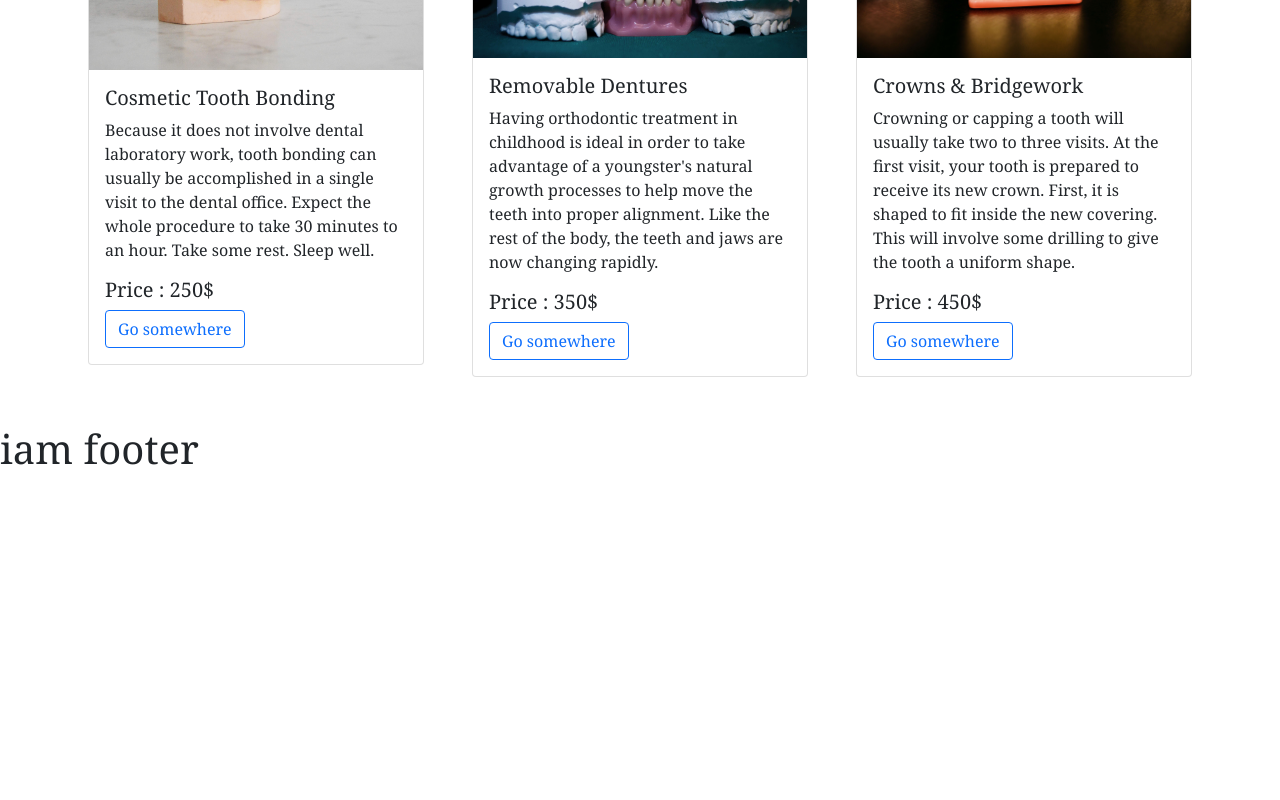
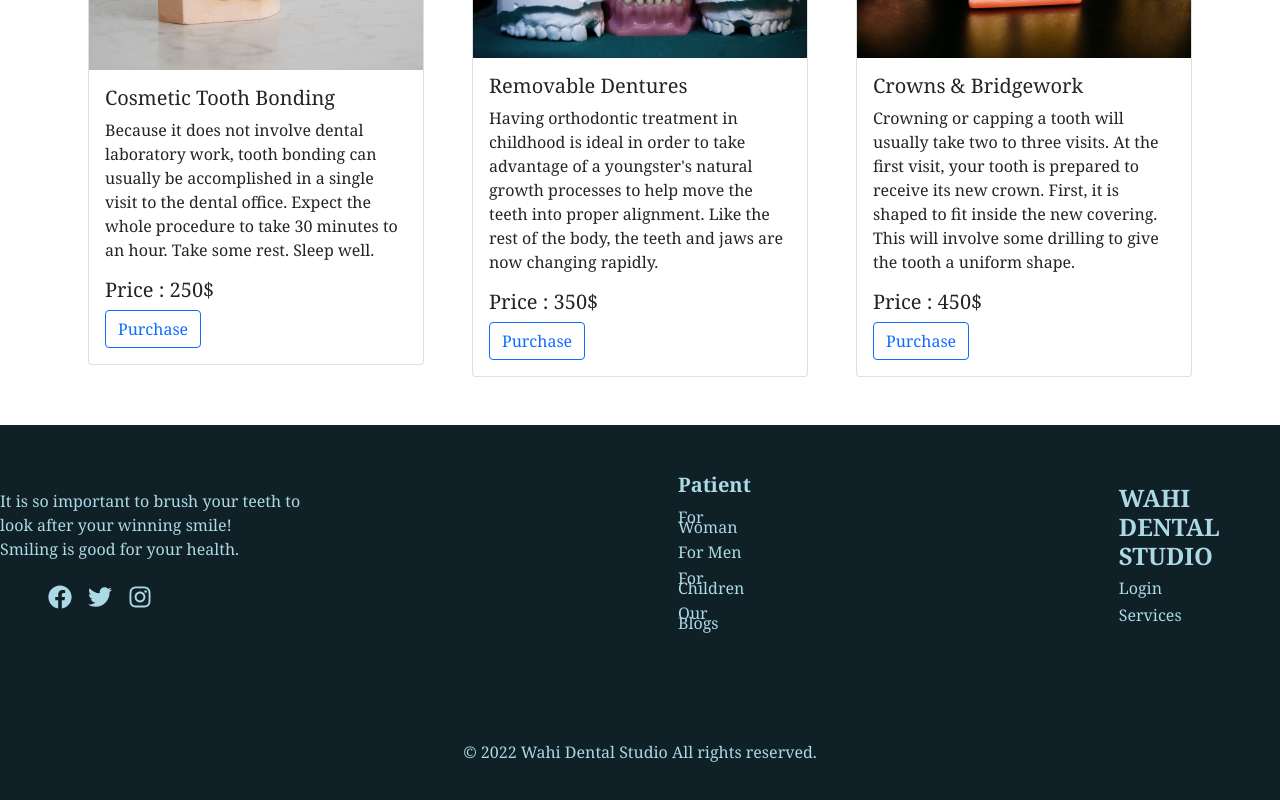
Before and after one commit to borhansahed/wahi-dental, a React (Create React App) app: page / in a window 1280 px wide. Shown: the part 1208-2008 px from the top of the page. Before the commit the page ends 1689 px from the top, so only its background shows below. Built offline with nearby package versions, Linux system fonts and the light colour scheme.

Commit message:
footer done

```diff
--- a/package.json
+++ b/package.json
@@ -12,6 +12,7 @@
     "react-bootstrap": "^2.2.3",
     "react-dom": "^18.0.0",
     "react-firebase-hooks": "^5.0.3",
+    "react-icons": "^4.3.1",
     "react-router-dom": "^6.3.0",
     "react-scripts": "5.0.1",
     "web-vitals": "^2.1.4"
--- a/src/App.js
+++ b/src/App.js
@@ -9,6 +9,9 @@ import About from './About/About';
 import Login from './Login/Login';
 import Footer from './Footer/Footer';
 import NotFound from './NotFound/NotFound'
+import RequireAuth from './RequireAuth/RequireAuth';
+import Checkout from './Checkout/Checkout';
+
 
 
 function App() {
@@ -19,6 +22,11 @@ function App() {
         <Route path='/' element={<Home></Home>} ></Route>
         <Route path='/home' element={<Home></Home>}></Route>
         <Route path='/services' element={<Service></Service>}></Route>
+        <Route path='/checkout' element={
+
+           <Checkout></Checkout>
+
+        }></Route>
         <Route path='/blogs'element={<Blogs></Blogs>}></Route>
         <Route path='/about'element={<About></About>}></Route>
         <Route path='/login'element={<Login></Login>}></Route>
--- /dev/null
+++ b/src/Checkout/Checkout.js
@@ -0,0 +1,11 @@
+import React from 'react';
+
+const Checkout = () => {
+    return (
+        <div>
+            <h1>we are contract you soon</h1>
+        </div>
+    );
+};
+
+export default Checkout;
--- a/src/Footer/Footer.css
+++ b/src/Footer/Footer.css
@@ -0,0 +1,31 @@
+.footer-container{
+   background: #0F2027;
+   color: lightblue;
+     padding: 3rem 0px;
+}
+.footer-secondary-container{
+
+
+
+    display: flex;
+    justify-content: center;
+    align-items: center;
+    gap: 23rem;
+}
+.second-section p{
+    line-height: 0.6rem;
+}
+.footer-container a{
+    text-decoration: none;
+    color: lightblue;
+}
+.copy-rights-section{
+
+    margin-top:6rem ;
+}
+.footer-icons{
+    margin-left: 3rem;
+    display: flex;
+   gap: 1rem;
+   font-size: 1.5rem;
+}
--- a/src/Footer/Footer.js
+++ b/src/Footer/Footer.js
@@ -1,10 +1,48 @@
 import React from 'react';
+import { Link } from 'react-router-dom';
+import './Footer.css'
+import { FaFacebook ,FaTwitter ,FaInstagram } from 'react-icons/fa';
+const Footer = () => {
 
-const Footer = () => {
+    const d = new Date();
+    let year = d.getFullYear();
     return (
-        <div>
-            <h1>iam footer</h1>
+        <div className='footer-container'>
+
+         <div className='footer-secondary-container'>
+             <div className='first-section'>
+              <p>It is so important to brush your teeth to look after your winning smile! <br /> Smiling is good for your health.</p>
+              <div className='footer-icons'>
+                  <p><a target='_blank' href="https://www.facebook.com/mohammad.sah.sahed.3"> <FaFacebook ></FaFacebook></a>   </p>
+              <p><Link to="https://www.facebook.com/mohammad.sah.sahed.3"><FaTwitter ></FaTwitter></Link> </p>
+              <p> <a target='_blank' href="https://www.facebook.com/mohammad.sah.sahed.3"> <FaInstagram></FaInstagram></a>  </p>
+              </div>
+
+
+             </div>
+             <div className='second-section'>
+              <h5 className='mb-3'><strong>Patient</strong></h5>
+              <p>For Woman</p>
+              <p>For Men</p>
+              <p>For Children</p>
+              <p>Our Blogs</p>
+             </div>
+             <div>
+              <h4><strong>WAHI DENTAL STUDIO</strong> </h4>
+              <h6><Link to="/login">Login</Link></h6>
+              <h6><Link to="/services">Services</Link></h6>
+
+             </div>
+
+
         </div>
+        <div className='copy-rights-section'>
+            <p className='text-center'> &copy; {year} Wahi Dental Studio All rights reserved.</p>
+        </div>
+
+
+        </div>
+
     );
 };
 
--- /dev/null
+++ b/src/RequireAuth/RequireAuth.js
@@ -0,0 +1,11 @@
+import React from 'react';
+
+const RequireAuth = () => {
+    return (
+        <div>
+
+        </div>
+    );
+};
+
+export default RequireAuth;
--- a/src/ServiceItems/ServiceItems.css
+++ b/src/ServiceItems/ServiceItems.css
@@ -1,3 +1,9 @@
+
+ .service-items-container a{
+     text-decoration: none;
+
+}
+
 @media screen and (max-width:668px) {
 
     .service-items-container{
--- a/src/ServiceItems/ServiceItems.js
+++ b/src/ServiceItems/ServiceItems.js
@@ -4,6 +4,7 @@ import './ServiceItems.css'
 import logo1 from '../Images/teeth1.jpg'
 import logo2 from '../Images/teeth2.jpg'
 import logo3 from '../Images/teeth3.jpg'
+import { Link } from 'react-router-dom';
 
 const ServiceItems = () => {
     return (
@@ -16,7 +17,7 @@ const ServiceItems = () => {
     Because it does not involve dental laboratory work, tooth bonding can usually be accomplished in a single visit to the dental office. Expect the whole procedure to take 30 minutes to an hour.  Take some rest. Sleep well.
     </Card.Text>
     <h5>Price : 250$</h5>
-    <Button variant="btn btn-outline-primary">Go somewhere</Button>
+    <Button variant="btn btn-outline-primary"><Link to="/checkout">Purchase</Link></Button>
   </Card.Body>
 </Card>
             <Card style={{ width: '21rem' }}>
@@ -27,7 +28,7 @@ const ServiceItems = () => {
     Having orthodontic treatment in childhood is ideal in order to take advantage of a youngster's natural growth processes to help move the teeth into proper alignment. Like the rest of the body, the teeth and jaws are now changing rapidly.
     </Card.Text>
     <h5>Price : 350$</h5>
-    <Button variant="btn btn-outline-primary">Go somewhere</Button>
+    <Button variant="btn btn-outline-primary"><Link to="/checkout">Purchase</Link></Button>
   </Card.Body>
 </Card>
             <Card style={{ width: '21rem' }}>
@@ -38,7 +39,7 @@ const ServiceItems = () => {
     Crowning or capping a tooth will usually take two to three visits. At the first visit, your tooth is prepared to receive its new crown. First, it is shaped to fit inside the new covering. This will involve some drilling to give the tooth a uniform shape.
     </Card.Text>
     <h5>Price : 450$</h5>
-    <Button variant="btn btn-outline-primary">Go somewhere</Button>
+    <Button variant="btn btn-outline-primary"><Link to="/checkout">Purchase</Link></Button>
   </Card.Body>
 </Card>
         </div>
```
Also changed, not shown: src/Checkout/Checkout.css (added), src/RequireAuth/RequireAuth.css (added), 1 other file (tests, documents, lock files or other folders).
